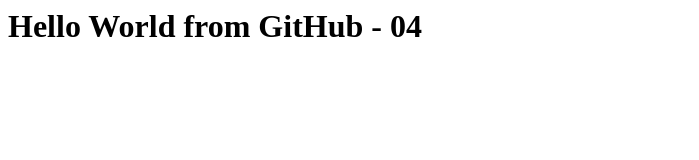
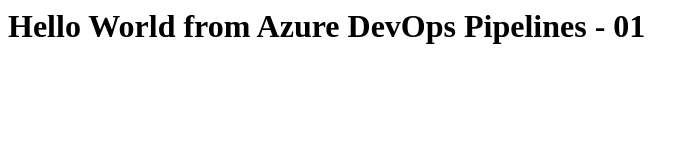
Before and after one commit to andrediasbr/hello-world-html, a plain HTML site: page index.html in a window 1280 px wide. Shown: the whole page, without its empty margins (0-699 px from the left). Drawn offline with Linux system fonts and the light colour scheme.

Commit message:
Update index.html

```diff
--- a/index.html
+++ b/index.html
@@ -1 +1 @@
-<h1>Hello World from GitHub - 04</h1>
+<h1>Hello World from Azure DevOps Pipelines - 01</h1>
```
